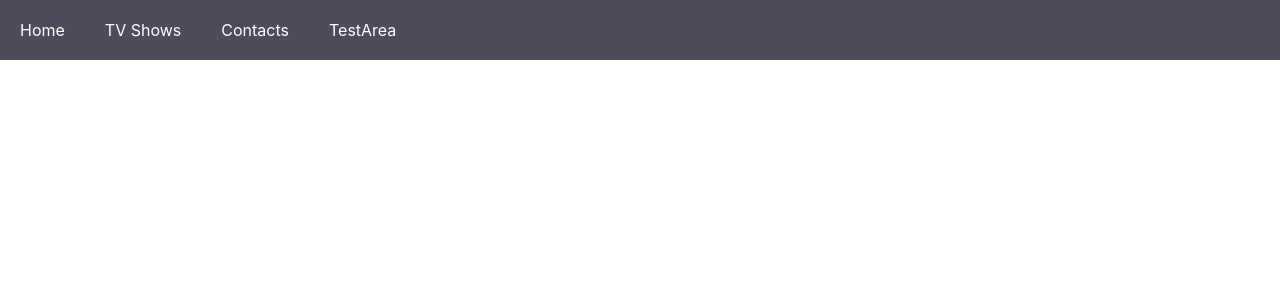
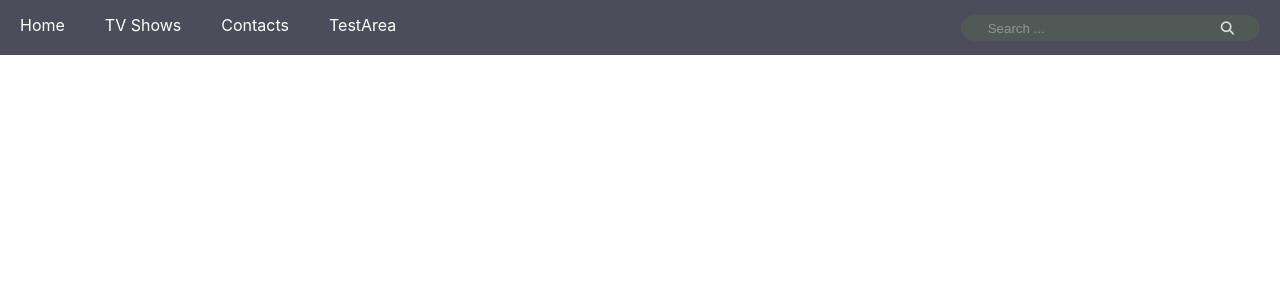
Before and after one commit to goheljayraj/CineFlex, a React (Create React App) app: page / in a window 1280 px wide. Shown: the top 300 px of the page. Built offline with nearby package versions, Linux system fonts and the light colour scheme; no server answers.

Commit message:
search box added for movies

```diff
--- a/public/index.html
+++ b/public/index.html
@@ -10,6 +10,8 @@
       content="Web site created using create-react-app"
     />
     <link rel="apple-touch-icon" href="%PUBLIC_URL%/logo192.png" />
+    <script src="https://kit.fontawesome.com/c8e4d183c2.js" crossorigin="anonymous"></script>
+
     <!--
       manifest.json provides metadata used when your web app is installed on a
       user's mobile device or desktop. See https://developers.google.com/web/fundamentals/web-app-manifest/
--- a/src/App.js
+++ b/src/App.js
@@ -13,9 +13,12 @@ function App() {
     const [id, setId] = useState(-1);
     const [genID, setGenID] = useState()
     const [type, setType] = useState("m")
+    const [srch, setSrch] = useState('');
+
+
     let res;
     if (route === 'home') {
-        res = <Home changeRoute={setRoute} setId={setId} setType={setType}/>;
+        res = <Home changeRoute={setRoute} setId={setId} setType={setType} srch={srch} setSrch={setSrch}/>;
     } else if (route === 'contacts') {
         res = <Contacts/>;
     } else if (route === 'tvshows') {
@@ -26,10 +29,12 @@ function App() {
         res = <Tiles ID={genID} changeRoute={setRoute} setId={setId} type={type}/>
     } else if (route==='testMe'){
         res = <TestMe changeRoute={setRoute} setId={setId} setType={setType} />
+    } else if(route==='msrch'){
+        res = <Tiles ID={genID} changeRoute={setRoute} setId={setId} type={type} url={'https://api.themoviedb.org/3/search/movie?api_key=a86f1ad1d039e27d489a36607616522f&language=en-US&query='+srch+'&page=1&include_adult=false'}/>
     }
 
     return <div>
-        <Navbar jayraj={setRoute}/>
+        <Navbar jayraj={setRoute} srch={srch} setSrch={setSrch} />
         {res}
     </div>
 }
--- a/src/components/Navbar/Navbar.css
+++ b/src/components/Navbar/Navbar.css
@@ -5,12 +5,44 @@
 .main-container{
     display: flex;
     background-color: #4c4c5a;
-    padding: 0;
+    padding-top: 15px;
     margin: 0;
+    height: 40px;
+    justify-content: space-between;
 }
-.main-container a{
+ .main-container .links a{
     padding: 20px;
     color: white;
     text-decoration: none;
 
 }
+
+.search-box{
+    background-color: rgba(122, 248, 19, 0.07);
+    padding: 3px 20px 3px 0px;
+    border-radius: 20px;
+
+    height: 20px;
+    display: flex;
+    flex-direction: row;
+    justify-content: space-between;
+    align-items: center;
+    margin-right: 20px;
+}
+.search-box input{
+    background-color: transparent;
+    border: none;
+    outline: none;
+    color: white;
+}
+.search-box input::placeholder{
+    color: #ffffff5e;
+
+}
+.search-box button{
+    background-color: transparent;
+    color: #ffffffc9;
+    border: none;
+    outline: none;
+    cursor: pointer;
+}
--- a/src/components/Navbar/Navbar.js
+++ b/src/components/Navbar/Navbar.js
@@ -1,17 +1,39 @@
-import React from 'react';
+import React, {useState} from 'react';
 import './Navbar.css'
 const Navbar = (props) => {
+
+    const handleSubmit = (e) => {
+        e.preventDefault();
+        console.log(props.srch);
+        // props.jayraj('tvshows')
+        props.jayraj('msrch')
+    }
+
     return (
 
             <div className="root">
                 <div className="main-container" >
+                    <div className="links">
                     <a href="#" onClick={() => {props.jayraj('home')}}>Home</a>
                     <a href="#" onClick={() => {props.jayraj('tvshows')}}>TV Shows</a>
                     <a href="#" onClick={() => {props.jayraj('contacts')}}>Contacts</a>
                     <a href="#" onClick={() => {props.jayraj('testMe')}}>TestArea</a>
+                    </div>
 
 
+                    <form onSubmit={handleSubmit} className="search-box">
+
+                        <input type="text" autoComplete="off" placeholder="Search ..." name="search"
+                               value={props.srch} onChange={(e) => {props.setSrch(e.target.value)}}
+                               className="search-movie" id="search-movie"/>
+
+                        <button type="submit">
+                            <i className="fas fa-search"></i>
+                        </button>
+                    </form>
+
                 </div>
+
             </div>
     );
 };
--- a/src/components/Tiles/Tiles.js
+++ b/src/components/Tiles/Tiles.js
@@ -12,7 +12,8 @@ const Tiles = (props) => {
 
     let topURL = props.url;
     const [tiles, setTiles] = useState([]);
-
+    // console.log('jayraj',props.url)
+    // console.log(topURL)
     useEffect(() => {
         let res = [];
     if(props.ID==null) {
@@ -25,6 +26,7 @@ const Tiles = (props) => {
                 }} key={id} url={IMG_URL + poster_path} movieName={title == null ? name : title} overview={overview}/>);
             });
             setTiles(res);
+            // console.log(tiles)
         });
     }
     else{
@@ -57,7 +59,7 @@ const Tiles = (props) => {
 
         }
     }
-    }, [])
+    }, [props.url])
 
 
     return (
--- a/src/pages/Spotlight/Spotlight.css
+++ b/src/pages/Spotlight/Spotlight.css
@@ -65,6 +65,8 @@
     line-height: 50px;
     letter-spacing: 1px;
     margin-left: 18px;
+    text-shadow: 2px 2px 3px black;
+
 
 }
 .about-movie{
@@ -207,6 +209,7 @@
     font-size: 4rem;
     line-height: 50px;
     letter-spacing: 1px;
+    text-shadow: 2px 2px 3px black;
 
 }
 .about-movie{
--- a/src/pages/contacts/contacts.css
+++ b/src/pages/contacts/contacts.css
@@ -74,11 +74,11 @@
 
 }
 input[type=text]{
-    width: 350px;
-    padding: 12px 20px;
+    width: 200px;
+    /*padding: 12px 20px;*/
     margin: 8px 25px;
 
-    border: 1px solid #ccc;
+    border: none;
     border-radius: 5px;
 
 }
--- a/src/pages/home/home.js
+++ b/src/pages/home/home.js
@@ -1,13 +1,39 @@
-import React from 'react';
+import React, {useEffect, useState} from 'react';
 import Navbar from "../../components/Navbar/Navbar";
 import Tiles from "../../components/Tiles/Tiles";
 
 const Home = (props) => {
     props.setType("m");
+
+    // const [url, setUrl] = useState('https://api.themoviedb.org/3/movie/top_rated?api_key=a86f1ad1d039e27d489a36607616522f&language=en-US&page=1')
+    // const [url, setUrl] = useState('https://api.themoviedb.org/3/search/movie?api_key=a86f1ad1d039e27d489a36607616522f&language=en-US&query='+props.srch+'&page=1&include_adult=false')
+    // const [temp,setTemp] = useState(0)
+    let url= 'https://api.themoviedb.org/3/movie/top_rated?api_key=a86f1ad1d039e27d489a36607616522f&language=en-US&page=1';
+    // let srchUrl=
+
+    // console.log('hereout',props.srch)
+    // console.log(props.btn)
+        // useEffect( ()=>{
+            // console.log('here',props.srch)
+        // if(props.btn==1){
+        //     console.log('inside')
+        //     setTemp(1)
+        //
+        //     // setUrl('https://api.themoviedb.org/3/search/movie?api_key=a86f1ad1d039e27d489a36607616522f&language=en-US&query='+props.srch+'&page=1&include_adult=false');
+        //     url = 'https://api.themoviedb.org/3/search/movie?api_key=a86f1ad1d039e27d489a36607616522f&language=en-US&query='+props.srch+'&page=1&include_adult=false';
+        //     props.setBtn(0);
+        //
+        // }
+
+    // },[url]);
+
+
+
+
     return (
         <div>
 
-            <Tiles setId={props.setId} changeRoute={props.changeRoute} url={'https://api.themoviedb.org/3/movie/top_rated?api_key=a86f1ad1d039e27d489a36607616522f&language=en-US&page=1'}/>
+            <Tiles setId={props.setId} changeRoute={props.changeRoute} url={url}/>
 
         </div>
 
```
